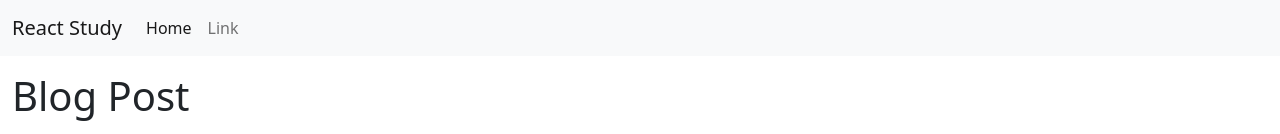
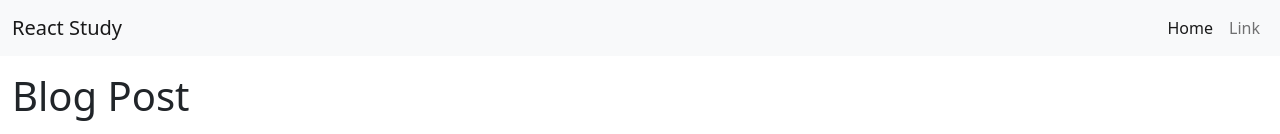
Before and after one commit to adrianmulyawan/belajar-react-dasar, a React (Create React App) app: page / in a window 1280 px wide. Shown: the top 134 px of the page. Built offline with nearby package versions, Linux system fonts and the light colour scheme; data requests are answered from the project's data file.

Commit message:
Ubah style untuk navbar

```diff
--- a/src/components/navbar.component.jsx
+++ b/src/components/navbar.component.jsx
@@ -8,7 +8,7 @@ const NavbarComponent = () => {
             <span className="navbar-toggler-icon"></span>
           </button>
           <div className="collapse navbar-collapse" id="navbarSupportedContent">
-            <ul className="navbar-nav me-auto mb-2 mb-lg-0">
+            <ul className="navbar-nav ms-auto mb-2 mb-lg-0">
               <li className="nav-item">
                 <a className="nav-link active" aria-current="page" href="/">Home</a>
               </li>
```
